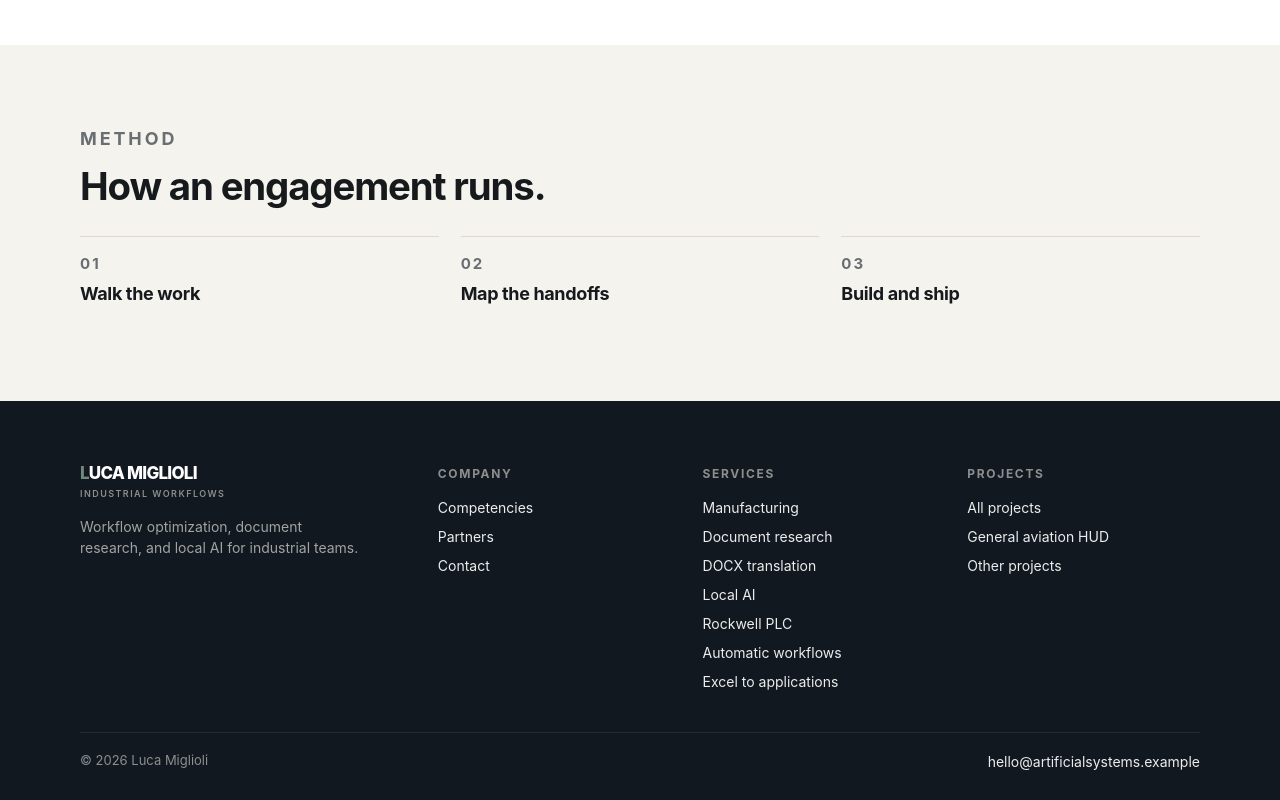
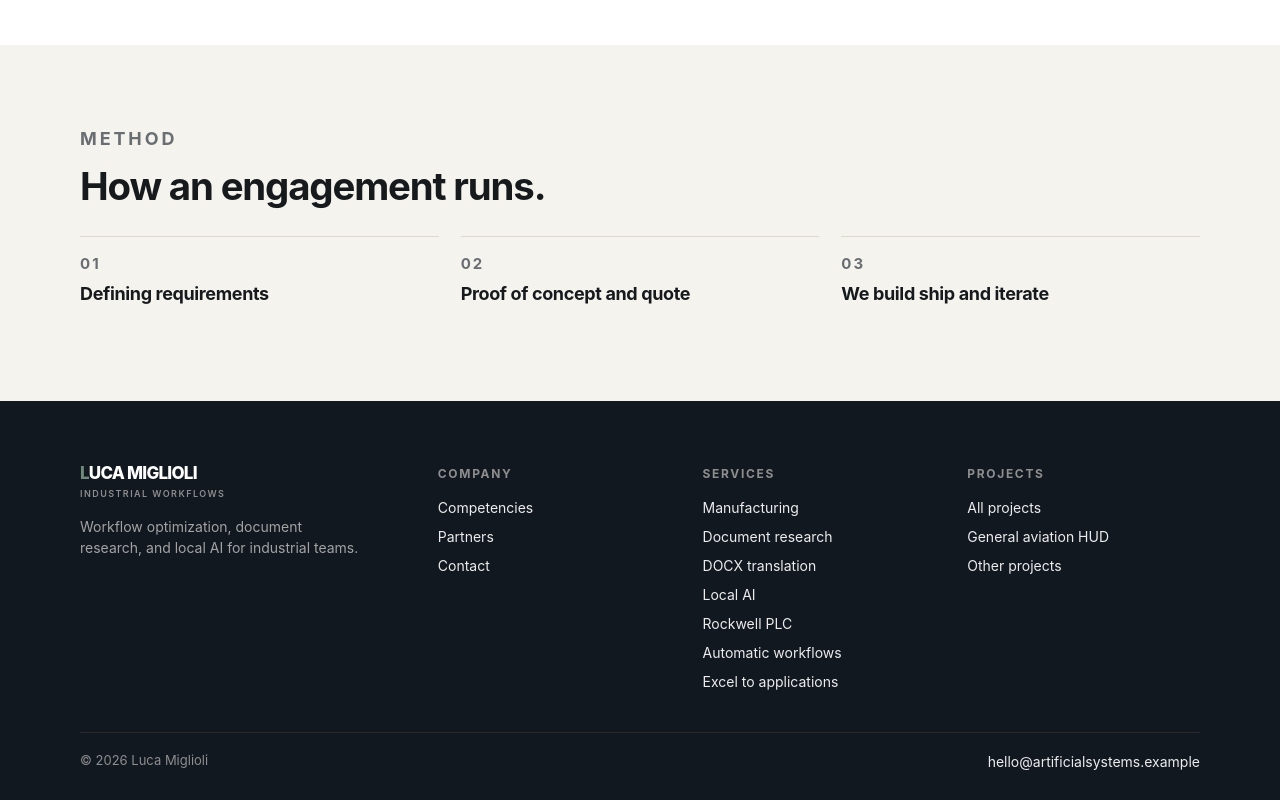
Before and after one commit to LucaM185/Personal, a website: page brand/index.html in a window 1280 px wide. Shown: the part 1808-2608 px from the top of the page. Drawn offline with Linux system fonts and the light colour scheme.

Commit message:
better text

```diff
--- a/brand/index.html
+++ b/brand/index.html
@@ -322,15 +322,15 @@
     <div class="steps">
       <article class="step">
         <p class="step-num">01</p>
-        <h3>Walk the work</h3>
+        <h3>Defining requirements</h3>
       </article>
       <article class="step">
         <p class="step-num">02</p>
-        <h3>Map the handoffs</h3>
+        <h3>Proof of concept and quote</h3>
       </article>
       <article class="step">
         <p class="step-num">03</p>
-        <h3>Build and ship</h3>
+        <h3>We build ship and iterate</h3>
       </article>
     </div>
   </div>
```
Also changed, not shown: brand/pages/index.html (+3 -3 lines).
